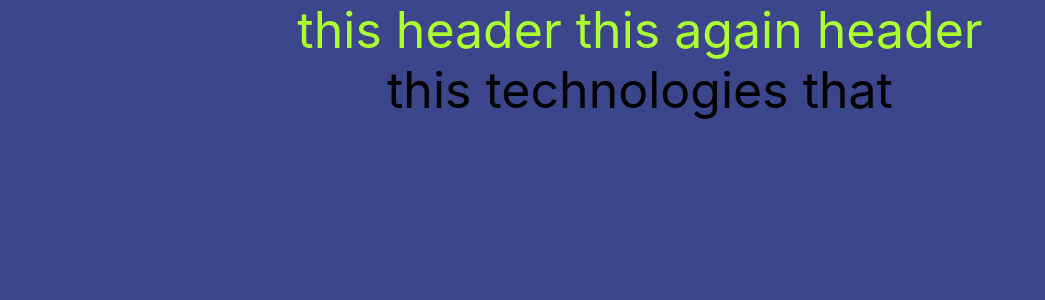
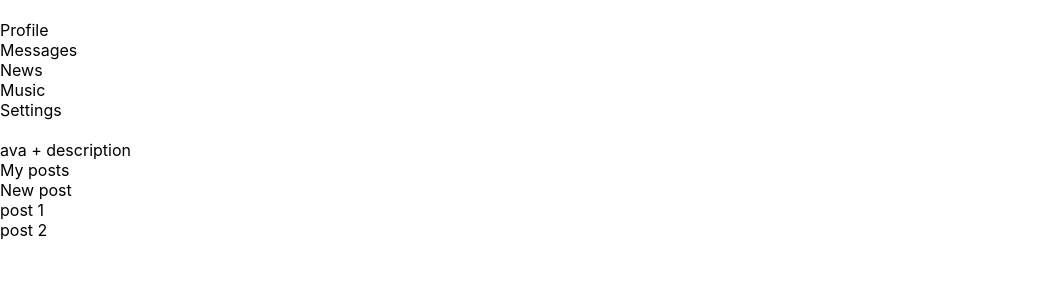
Before and after one commit to YurtaevAndreyA/my-way-samurai-react-js, a React (Create React App) app: page / in a window 1280 px wide. Shown: the top 300 px of the page, without its empty margins (0-1045 px from the left). Built offline with nearby package versions, Linux system fonts and the light colour scheme.

Commit message:
Dimych has such a code in the App.js

```diff
--- a/src/App.css
+++ b/src/App.css
@@ -4,21 +4,3 @@
   background-color: rgb(60, 70, 140);
   color: orange;
 }
-
-#before {
-  color: orangered;
-}
-
-#after {
-  color: greenyellow;
-}
-
-.header {
-  color: greenyellow;
-  font-size: 50px;
-}
-
-.technologies {
-  color: black;
-  font-size: 50px;
-}
--- a/src/App.js
+++ b/src/App.js
@@ -1,15 +1,55 @@
 // import logo from './logo.svg';
 import './App.css';
-import Lalala from './Header';
-import Cococo from './Technologies';
+
 
 let App = () => {
 		return (
-				<div className="App">
-						<Lalala />
-						<Cococo />
+				<div className="app-wrapper">
+						<header className='header'>
+								<img src=''/>
+						</header>
+						<nav className='nav'>
+								<div>
+										<a>Profile</a>
+								</div>
+								<div>
+										<a>Messages</a>
+								</div>
+								<div>
+										<a>News</a>
+								</div>
+								<div>
+										<a>Music</a>
+								</div>
+								<div>
+										<a>Settings</a>
+								</div>
+						</nav>
+						<div className='content'>
+								<div>
+										<img src=''/>
+								</div>
+								<div>
+										ava + description
+								</div>
+								<div>
+										My posts
+										<div>
+												New post
+										</div>
+										<div>
+												<div>
+														post 1
+												</div>
+												<div>
+														post 2
+												</div>
+										</div>
+								</div>
+						</div>
 				</div>
 		);
 }
 
+
 export default App;
--- a/src/Header.js
+++ /dev/null
@@ -1,13 +0,0 @@
-
-
-
-
-let Header = () => {
-		return (
-				<div className="header">
-						this header this again header
-				</div>
-		)
-}
-
-export default Header;
--- a/src/Technologies.js
+++ /dev/null
@@ -1,13 +0,0 @@
-
-
-
-
-let Technologies = () => {
-		return (
-				<div className="technologies">
-						this technologies that
-				</div>
-		)
-}
-
-export default Technologies;
```
Also changed, not shown: courseSummary/planCode.txt (added).
